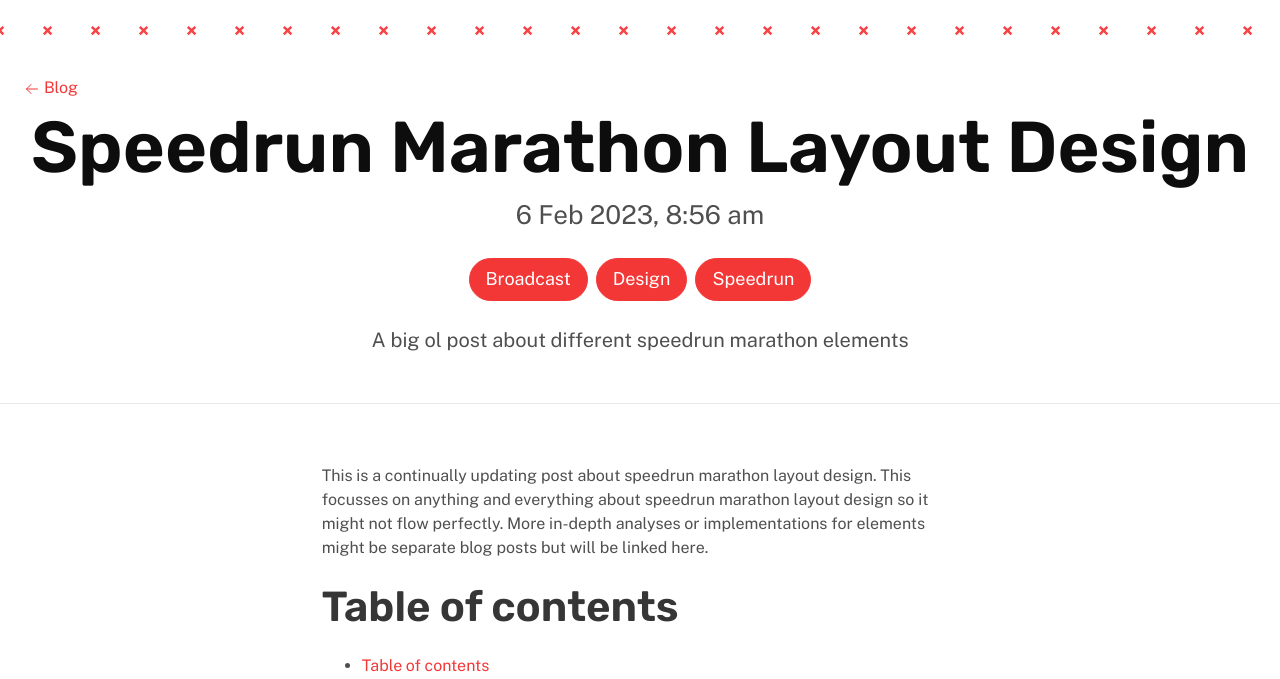
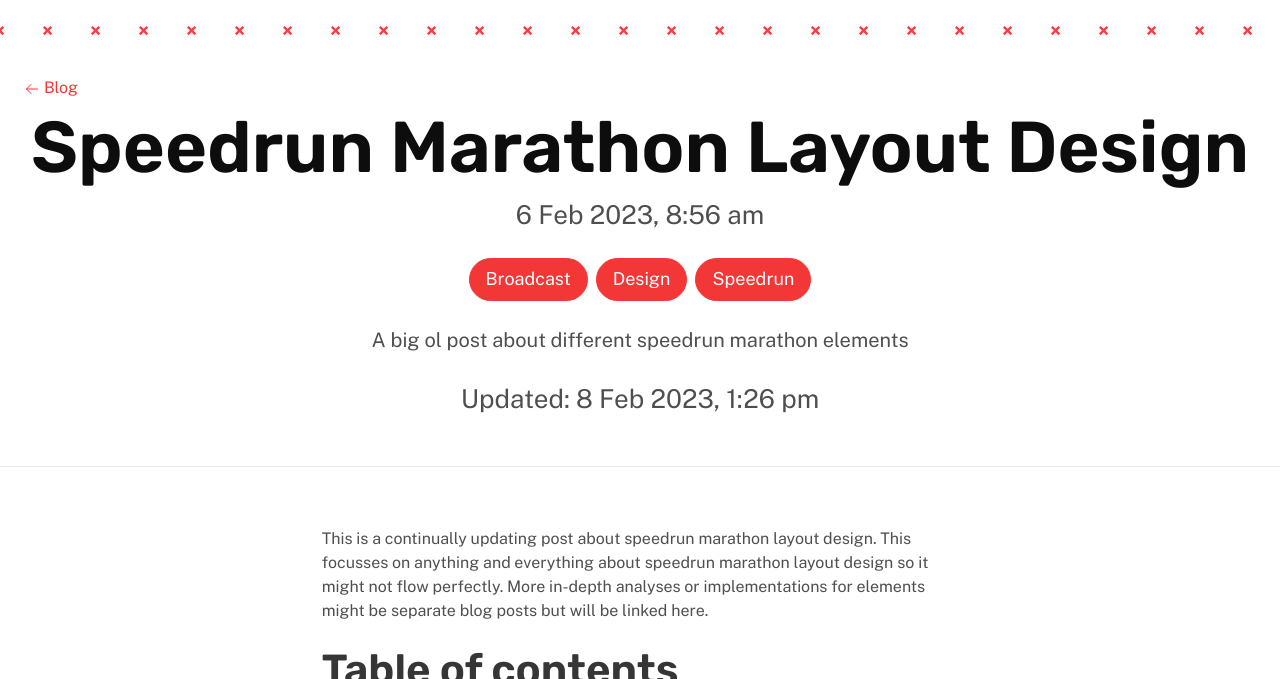
Before and after one commit to EwanLyon/ewanlyon.com, an Astro site: page /blog/speedrun-marathon-design in a window 1280 px wide. Shown: the part 121-800 px from the top of the page. Built offline with nearby package versions, Linux system fonts and the light colour scheme; Astro itself is replaced by a stand-in of ours.

Commit message:
add updated time

```diff
--- a/src/content/blog/speedrun-marathon-design.md
+++ b/src/content/blog/speedrun-marathon-design.md
@@ -1,7 +1,7 @@
 ---
 title: Speedrun Marathon Layout Design
 publishDate: 2023-02-06 08:56:00
-# updatedDate: 2023-02-08 08:56:00
+updatedDate: 2023-02-08 13:26:00
 description: |
   A big ol post about different speedrun marathon elements
 tags:
```
